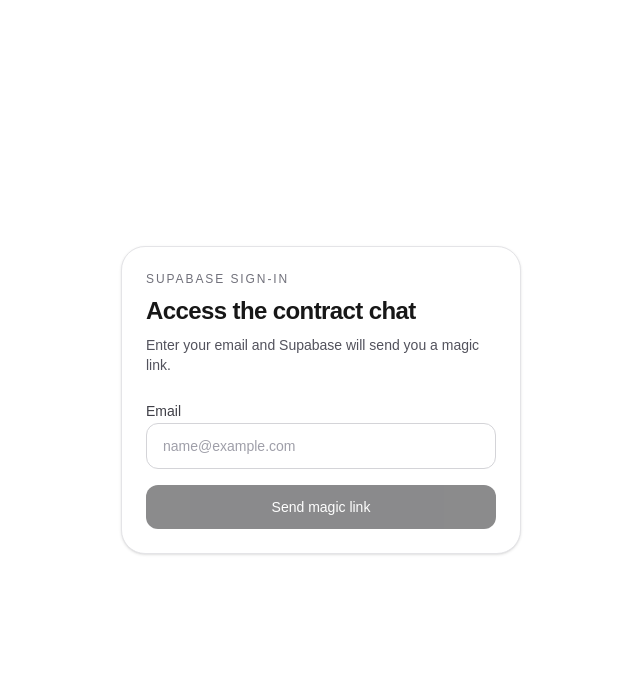
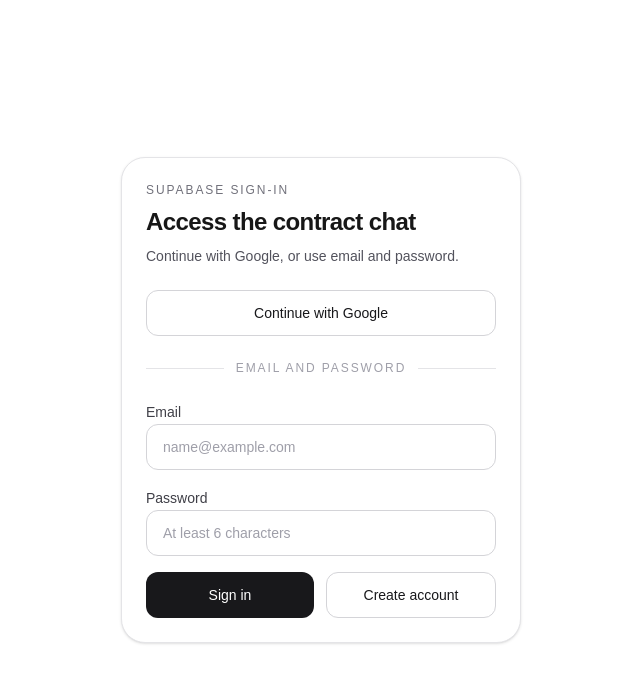
Before and after one commit to andy-b-bad/contract_chatbot, a Next.js app: page /login in a window 1280 px wide. Shown: the top 682 px of the page, without its empty margins (319-959 px from the left). Built offline with nearby package versions, Linux system fonts and the light colour scheme; no server answers.

Commit message:
Replace magic-link login with Google and password auth

```diff
--- a/src/app/login/login-form.tsx
+++ b/src/app/login/login-form.tsx
@@ -1,6 +1,7 @@
 "use client";
 
 import { useState } from "react";
+import { useRouter } from "next/navigation";
 import { createSupabaseBrowserClient } from "@/lib/supabase/browser";
 
 type LoginFormProps = {
@@ -8,40 +9,126 @@
 };
 
 export function LoginForm({ initialError }: LoginFormProps) {
+  const router = useRouter();
   const [email, setEmail] = useState("");
+  const [password, setPassword] = useState("");
   const [error, setError] = useState<string | null>(initialError);
   const [statusMessage, setStatusMessage] = useState<string | null>(null);
-  const [isSubmitting, setIsSubmitting] = useState(false);
+  const [isGoogleSubmitting, setIsGoogleSubmitting] = useState(false);
+  const [isPasswordSubmitting, setIsPasswordSubmitting] = useState(false);
 
-  async function handleSubmit(event: React.FormEvent<HTMLFormElement>) {
+  function getAuthRedirectUrl() {
+    return `${window.location.origin}/auth/callback?next=/`;
+  }
+
+  async function handleGoogleSignIn() {
+    setError(null);
+    setStatusMessage(null);
+    setIsGoogleSubmitting(true);
+
+    const supabase = createSupabaseBrowserClient();
+    const { error: signInError } = await supabase.auth.signInWithOAuth({
+      provider: "google",
+      options: {
+        redirectTo: getAuthRedirectUrl(),
+      },
+    });
+
+    if (signInError) {
+      setError(signInError.message);
+      setIsGoogleSubmitting(false);
+    }
+  }
+
+  function getTrimmedCredentials() {
+    return {
+      email: email.trim(),
+      password,
+    };
+  }
+
+  function getPasswordAuthValidationError() {
+    const { email: trimmedEmail, password: currentPassword } =
+      getTrimmedCredentials();
+
+    if (!trimmedEmail) {
+      return "Enter your email address.";
+    }
+
+    if (!currentPassword) {
+      return "Enter your password.";
+    }
+
+    if (currentPassword.length < 6) {
+      return "Password must be at least 6 characters.";
+    }
+
+    return null;
+  }
+
+  async function handlePasswordSignIn(event: React.FormEvent<HTMLFormElement>) {
     event.preventDefault();
 
-    const trimmedEmail = email.trim();
+    const { email: trimmedEmail, password: trimmedPassword } = getTrimmedCredentials();
+    const validationError = getPasswordAuthValidationError();
 
-    if (!trimmedEmail) {
+    if (validationError) {
+      setError(validationError);
+      setStatusMessage(null);
       return;
     }
 
     setError(null);
     setStatusMessage(null);
-    setIsSubmitting(true);
+    setIsPasswordSubmitting(true);
 
     const supabase = createSupabaseBrowserClient();
-    const { error: signInError } = await supabase.auth.signInWithOtp({
+    const { error: signInError } = await supabase.auth.signInWithPassword({
       email: trimmedEmail,
-      options: {
-        emailRedirectTo: `${window.location.origin}/auth/callback?next=/`,
-      },
+      password: trimmedPassword,
     });
 
     if (signInError) {
       setError(signInError.message);
-      setIsSubmitting(false);
+      setIsPasswordSubmitting(false);
       return;
     }
 
-    setStatusMessage("Check your email for the sign-in link.");
-    setIsSubmitting(false);
+    router.replace("/");
+    router.refresh();
+  }
+
+  async function handlePasswordSignUp() {
+    const { email: trimmedEmail, password: trimmedPassword } = getTrimmedCredentials();
+    const validationError = getPasswordAuthValidationError();
+
+    if (validationError) {
+      setError(validationError);
+      setStatusMessage(null);
+      return;
+    }
+
+    setError(null);
+    setStatusMessage(null);
+    setIsPasswordSubmitting(true);
+
+    const supabase = createSupabaseBrowserClient();
+    const { error: signUpError } = await supabase.auth.signUp({
+      email: trimmedEmail,
+      password: trimmedPassword,
+      options: {
+        emailRedirectTo: getAuthRedirectUrl(),
+      },
+    });
+
+    if (signUpError) {
+      setError(signUpError.message);
+      setIsPasswordSubmitting(false);
+      return;
+    }
+
+    setStatusMessage("Check your email to confirm your account, then return here to sign in.");
+    setIsPasswordSubmitting(false);
   }
 
   return (
@@ -55,11 +142,26 @@
             Access the contract chat
           </h1>
           <p className="text-sm text-zinc-600">
-            Enter your email and Supabase will send you a magic link.
+            Continue with Google, or use email and password.
           </p>
         </header>
 
-        <form onSubmit={handleSubmit} className="space-y-4">
+        <button
+          type="button"
+          onClick={handleGoogleSignIn}
+          disabled={isGoogleSubmitting || isPasswordSubmitting}
+          className="w-full rounded-xl border border-zinc-300 bg-white px-4 py-3 text-sm font-medium text-zinc-900 transition-colors hover:border-zinc-500 disabled:cursor-not-allowed disabled:opacity-50"
+        >
+          {isGoogleSubmitting ? "Redirecting..." : "Continue with Google"}
+        </button>
+
+        <div className="flex items-center gap-3 text-xs uppercase tracking-[0.16em] text-zinc-400">
+          <span className="h-px flex-1 bg-zinc-200" />
+          <span>Email and password</span>
+          <span className="h-px flex-1 bg-zinc-200" />
+        </div>
+
+        <form onSubmit={handlePasswordSignIn} className="space-y-4">
           <label className="block space-y-2">
             <span className="text-sm font-medium text-zinc-700">Email</span>
             <input
@@ -67,17 +169,43 @@
               value={email}
               onChange={(event) => setEmail(event.target.value)}
               placeholder="name@example.com"
+              required
+              autoComplete="email"
               className="w-full rounded-xl border border-zinc-300 px-4 py-3 text-sm outline-none placeholder:text-zinc-400 focus:border-zinc-500"
             />
           </label>
 
-          <button
-            type="submit"
-            disabled={isSubmitting || email.trim().length === 0}
-            className="w-full rounded-xl bg-zinc-900 px-4 py-3 text-sm font-medium text-white disabled:cursor-not-allowed disabled:opacity-50"
-          >
-            {isSubmitting ? "Sending link..." : "Send magic link"}
-          </button>
+          <label className="block space-y-2">
+            <span className="text-sm font-medium text-zinc-700">Password</span>
+            <input
+              type="password"
+              value={password}
+              onChange={(event) => setPassword(event.target.value)}
+              placeholder="At least 6 characters"
+              required
+              minLength={6}
+              autoComplete="current-password"
+              className="w-full rounded-xl border border-zinc-300 px-4 py-3 text-sm outline-none placeholder:text-zinc-400 focus:border-zinc-500"
+            />
+          </label>
+
+          <div className="flex gap-3">
+            <button
+              type="submit"
+              disabled={isGoogleSubmitting || isPasswordSubmitting}
+              className="flex-1 rounded-xl bg-zinc-900 px-4 py-3 text-sm font-medium text-white disabled:cursor-not-allowed disabled:opacity-50"
+            >
+              {isPasswordSubmitting ? "Working..." : "Sign in"}
+            </button>
+            <button
+              type="button"
+              onClick={handlePasswordSignUp}
+              disabled={isGoogleSubmitting || isPasswordSubmitting}
+              className="flex-1 rounded-xl border border-zinc-300 bg-white px-4 py-3 text-sm font-medium text-zinc-900 transition-colors hover:border-zinc-500 disabled:cursor-not-allowed disabled:opacity-50"
+            >
+              {isPasswordSubmitting ? "Working..." : "Create account"}
+            </button>
+          </div>
         </form>
 
         {statusMessage ? (
--- a/src/app/login/page.tsx
+++ b/src/app/login/page.tsx
@@ -13,7 +13,7 @@
     <LoginForm
       initialError={
         error === "auth_callback"
-          ? "Authentication failed. Request a new sign-in link."
+          ? "Authentication failed. Try again."
           : null
       }
     />
```
Also changed, not shown: 2 other files (tests, documents, lock files or other folders).
